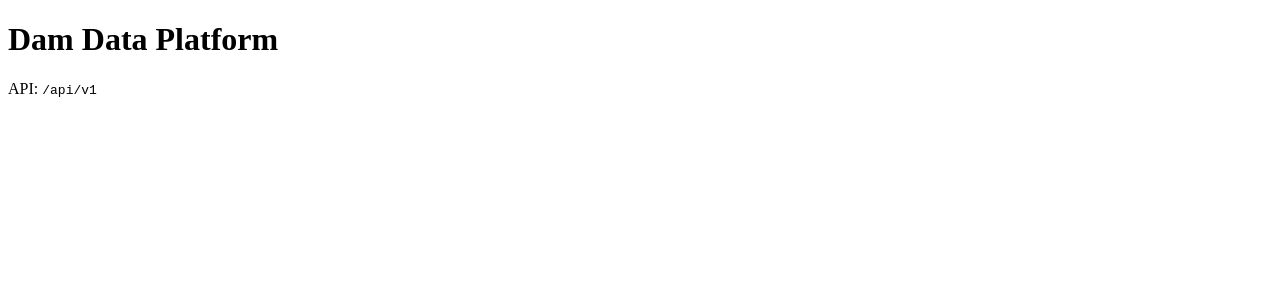
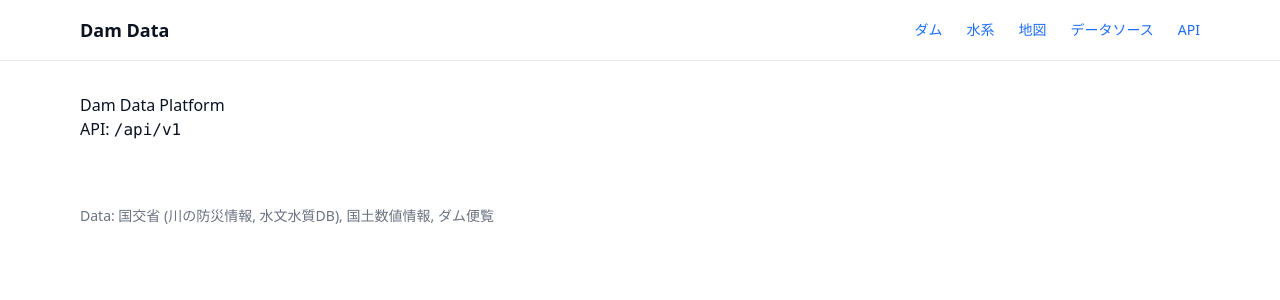
Before and after one commit to matsubo/dam, a Next.js app in the folder apps/web/: page / in a window 1280 px wide. Shown: the top 300 px of the page. Built offline with nearby package versions, Linux system fonts and the light colour scheme; no server answers.

Commit message:
chore(web): tailwind setup + global layout + nav

```diff
--- /dev/null
+++ b/apps/web/app/globals.css
@@ -0,0 +1,29 @@
+@tailwind base;
+@tailwind components;
+@tailwind utilities;
+
+:root {
+  color-scheme: light;
+}
+
+body {
+  @apply bg-white text-ink antialiased;
+}
+
+a {
+  @apply text-accent hover:underline;
+}
+
+table {
+  @apply w-full text-sm;
+}
+th,
+td {
+  @apply px-3 py-2 text-left;
+}
+thead {
+  @apply bg-gray-50 text-gray-600 uppercase text-xs;
+}
+tbody tr {
+  @apply border-b border-gray-100;
+}
--- a/apps/web/app/layout.tsx
+++ b/apps/web/app/layout.tsx
@@ -1,9 +1,26 @@
+import type { Metadata, Viewport } from 'next';
 import type { ReactNode } from 'react';
+import { Nav } from '../components/nav.tsx';
+import './globals.css';
+
+export const metadata: Metadata = {
+  title: { default: 'Dam Data Platform', template: '%s — Dam Data Platform' },
+  description: 'Realtime and historical reservoir-level data for dams across Japan.',
+  metadataBase: new URL(process.env.NEXT_PUBLIC_SITE_URL ?? 'http://localhost:3000'),
+};
+
+export const viewport: Viewport = { width: 'device-width', initialScale: 1 };
 
 export default function RootLayout({ children }: { children: ReactNode }) {
   return (
     <html lang="ja">
-      <body>{children}</body>
+      <body>
+        <Nav />
+        <main className="mx-auto max-w-6xl px-4 py-8">{children}</main>
+        <footer className="mx-auto max-w-6xl px-4 py-8 text-sm text-muted">
+          Data: 国交省 (川の防災情報, 水文水質DB), 国土数値情報, ダム便覧
+        </footer>
+      </body>
     </html>
   );
 }
--- /dev/null
+++ b/apps/web/components/nav.tsx
@@ -0,0 +1,20 @@
+import Link from 'next/link';
+
+export function Nav() {
+  return (
+    <header className="border-b border-gray-200">
+      <div className="mx-auto max-w-6xl px-4 py-4 flex items-center justify-between">
+        <Link href="/" className="text-lg font-semibold text-ink">
+          Dam Data
+        </Link>
+        <nav className="flex gap-6 text-sm">
+          <Link href="/dams">ダム</Link>
+          <Link href="/watersheds">水系</Link>
+          <Link href="/map">地図</Link>
+          <Link href="/sources">データソース</Link>
+          <Link href="/api/docs">API</Link>
+        </nav>
+      </div>
+    </header>
+  );
+}
--- a/apps/web/package.json
+++ b/apps/web/package.json
@@ -18,6 +18,9 @@
   },
   "devDependencies": {
     "@types/react": "^19.0.0",
-    "@types/react-dom": "^19.0.0"
+    "@types/react-dom": "^19.0.0",
+    "autoprefixer": "^10.5.0",
+    "postcss": "^8.5.12",
+    "tailwindcss": "^3.4"
   }
 }
--- /dev/null
+++ b/apps/web/postcss.config.mjs
@@ -0,0 +1 @@
+export default { plugins: { tailwindcss: {}, autoprefixer: {} } };
--- /dev/null
+++ b/apps/web/tailwind.config.ts
@@ -0,0 +1,14 @@
+import type { Config } from 'tailwindcss';
+
+export default {
+  content: ['./app/**/*.{ts,tsx}', './components/**/*.{ts,tsx}'],
+  theme: {
+    extend: {
+      colors: {
+        ink: '#0b1220',
+        accent: '#1e6dff',
+        muted: '#6b7280',
+      },
+    },
+  },
+} satisfies Config;
```
Also changed, not shown: 1 other file (tests, documents, lock files or other folders).
